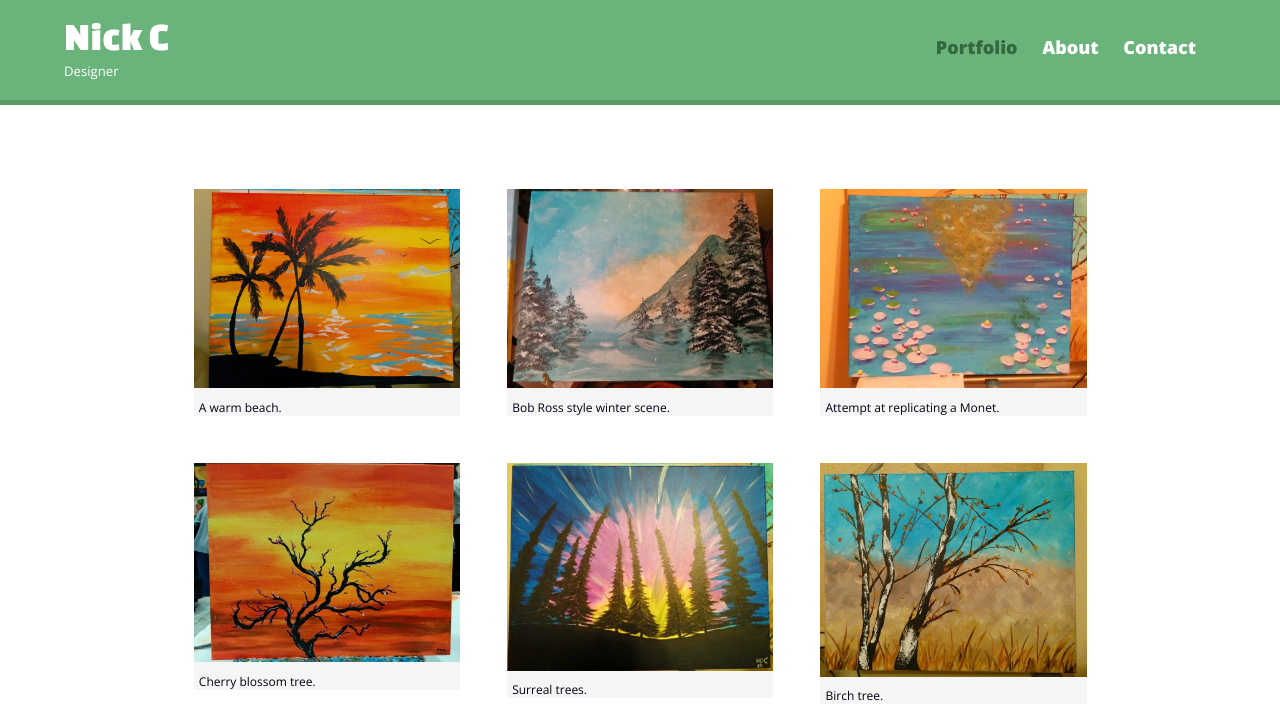
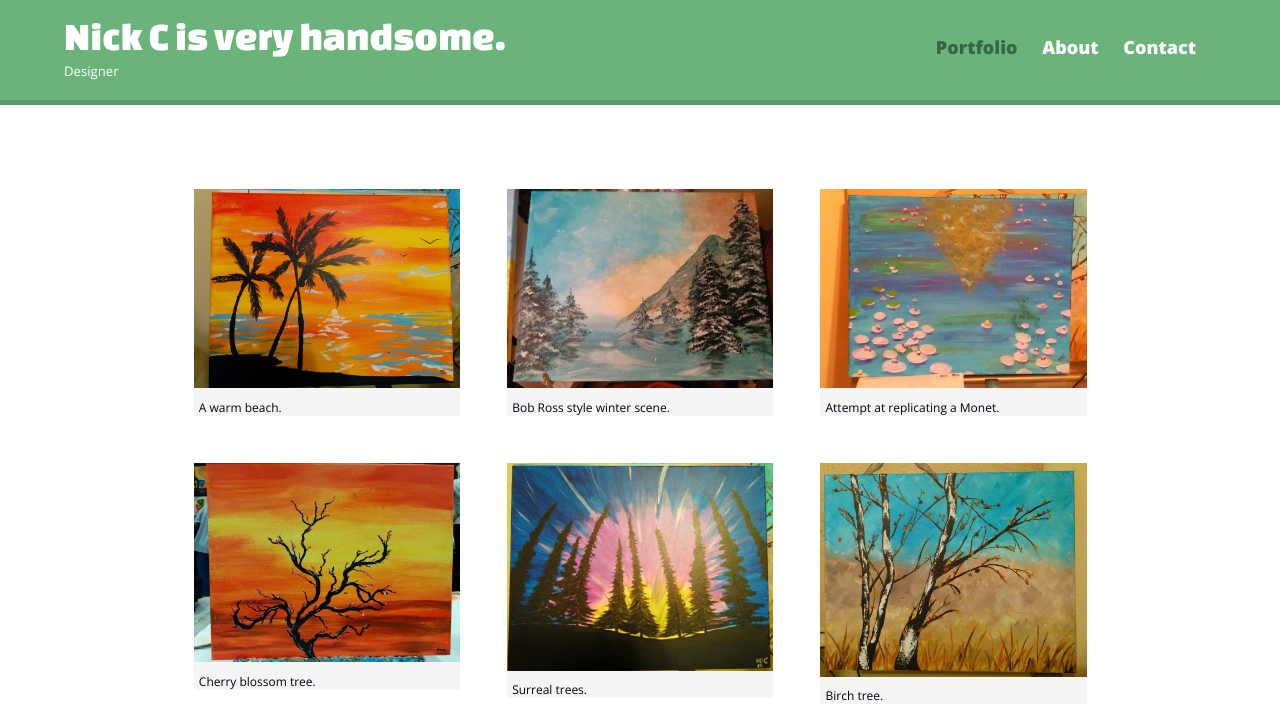
Before and after one commit to dachish/dachish.github.io, a plain HTML site: page index.html in a window 1280 px wide. Shown: the top 725 px of the page. Drawn offline with nearby package versions, Linux system fonts and the light colour scheme.

Commit message:
Updated header as a test.

```diff
--- a/index.html
+++ b/index.html
@@ -13,7 +13,7 @@
   <body>
     <header>
       <a href="index.html" id="logo">
-        <h1>Nick C</h1>
+        <h1>Nick C is very handsome.</h1>
         <h2>Designer</h2>
       </a>
       <nav>
```
